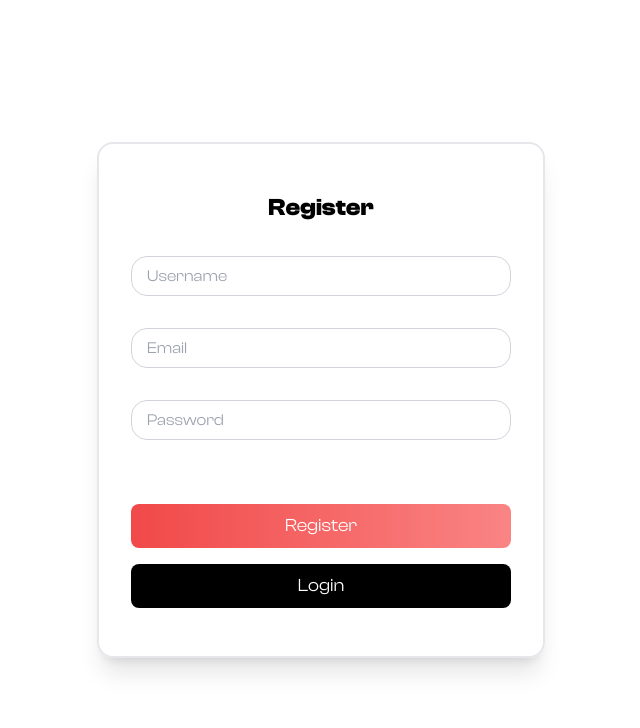
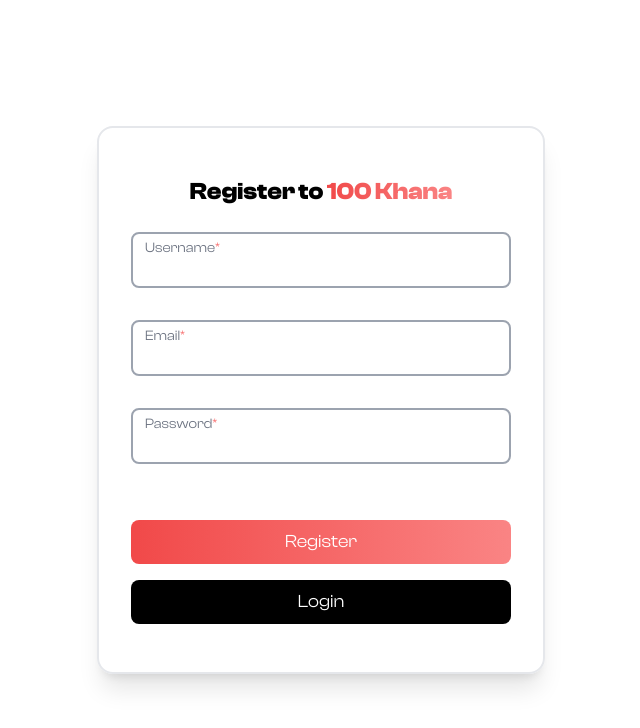
Before and after one commit to hematw/100-Khana, a React (Vite) app in the folder client/: page /register in a window 1280 px wide. Shown: the top 728 px of the page, without its empty margins (319-959 px from the left). Built offline with nearby package versions, Linux system fonts and the light colour scheme; no server answers.

Commit message:
Input and Button components used

```diff
--- a/client/src/App.css
+++ b/client/src/App.css
@@ -33,3 +33,22 @@
     var(--second)
   ); /* W3C, IE 10+/ Edge, Firefox 16+, Chrome 26+, Opera 12+, Safari 7+ */
 }
+
+.text-gradient {
+  background: var(--first); /* fallback for old browsers */
+  background: -webkit-linear-gradient(
+    to right,
+    var(--first),
+    var(--second)
+  ); /* Chrome 10-25, Safari 5.1-6 */
+  background: linear-gradient(
+    to right,
+    var(--first),
+    var(--second)
+  ); /* W3C, IE 10+/ Edge, Firefox 16+, Chrome 26+, Opera 12+, Safari 7+ */
+  @apply bg-clip-text text-transparent;
+}
+
+.error {
+  @apply text-red-500 text-xs ml-2 mt-1;
+}
--- a/client/src/components/Input.tsx
+++ b/client/src/components/Input.tsx
@@ -1,14 +1,14 @@
-// Input.tsx
 import React from "react";
-import { UseFormRegister, FieldValues, FieldError } from "react-hook-form";
+import { UseFormRegister, FieldError } from "react-hook-form";
 
 interface InputProps {
-  register: UseFormRegister<FieldValues>;
+  register: UseFormRegister<any>;
   name: string;
   label: string;
   type?: string;
   validation?: any;
   error?: FieldError;
+  className?: string;
 }
 
 const Input: React.FC<InputProps> = ({
@@ -18,13 +18,14 @@
   type = "text",
   validation,
   error,
+  className = "",
 }) => {
   return (
-    <div className="flex flex-col mb-4">
+    <div className={`flex flex-col my-2  ${className}`}>
       <label className="block w-full border-2 border-gray-400 focus-within:ring-1 ring-black rounded-lg duration-200 py-1 px-3">
         <div className="text-gray-500 text-sm">
-        <span>{label}</span>
-        {validation?.required && <span className="text-red-400">*</span>}
+          <span>{label}</span>
+          {validation?.required && <span className="text-red-400">*</span>}
         </div>
         <div>
           <input
@@ -34,17 +35,9 @@
           />
         </div>
       </label>
-
-      {/* <label className="text-gray-500 text-sm">
-        {label}
-        {validation?.required && <span className="text-red-400">*</span>}
-      </label>
-      <input
-        type={type}
-        {...register(name, validation)}
-        className="border-2 border-gray-400 rounded-lg py-1 px-3 focus:outline-none bg-transparent"
-      /> */}
-      {error && <p className="text-red-400 text-sm">{error.message}</p>}
+      {error instanceof Object && (
+        <p className="error">{error.message}</p>
+      )}
     </div>
   );
 };
--- a/client/src/pages/Login.tsx
+++ b/client/src/pages/Login.tsx
@@ -4,6 +4,7 @@
 import axiosInstance from "../axios";
 import Button from "../components/Button";
 import { AxiosError } from "axios";
+import Input from "../components/Input";
 
 interface ILoginForm {
   email: string;
@@ -14,13 +15,13 @@
   const navigate = useNavigate();
   const [loginError, setLoginError] = useState("");
   const {
-    watch,
     register,
     handleSubmit,
     formState: { errors },
   } = useForm<ILoginForm>();
 
   const onSubmit: SubmitHandler<ILoginForm> = async (values) => {
+    console.log(values);
     try {
       const { data } = await axiosInstance.post("/auth/login", values, {
         headers: {
@@ -47,57 +48,43 @@
   return (
     <section className="h-screen flex justify-center items-center">
       <div className="max-w-md w-[32rem] border-2 px-8 py-12 rounded-2xl shadow-xl">
-        <h1 className="text-center text-2xl font-bold">Login</h1>
+        <h1 className="text-center text-2xl font-bold">Login to <span className="text-gradient">100 Khana</span></h1>
         <form onSubmit={handleSubmit(onSubmit)}>
-          <div className="flex flex-col mt-8 relative">
-            <input
-              type="text"
-              {...register("email", {
+          <div className="flex flex-col mt-4 relative">
+            <Input
+              name="email"
+              label="Email"
+              register={register}
+              error={errors.email}
+              validation={{
                 required: "Email field is empty!",
                 pattern: {
                   value: /^[^\s@]+@[^\s@]+\.[^\s@]+$/,
                   message: "Provide a valid email!",
                 },
-              })}
-              className="focus:ring-2 ring-red-400 border border-gray-300 rounded-2xl z-50 bg-transparent h-10 outline-none duration-150 indent-4 peer"
+              }}
             />
-            <label
-              htmlFor="email"
-              className={`absolute  left-4 text-gray-400 peer-focus:-top-7 duration-150 ${
-                watch("email") ? "-top-7" : "top-2"
-              }`}
-            >
-              Email
-            </label>
-            <p className="text-red-500 text-xs ml-2 mt-1">
-              {errors.email ? errors.email.message : loginError && loginError}
-            </p>
+            {!errors.email && loginError && (
+              <p className="error">{loginError}</p>
+            )}
           </div>
 
-          <div className="flex flex-col mt-8 relative">
-            <input
-              type="password"
-              {...register("password", {
+          <div className="flex flex-col mt-4 relative">
+            <Input
+              name="password"
+              label="Password"
+              register={register}
+              error={errors.password} // Only pass FieldError
+              validation={{
                 required: "Password field is empty!",
-              })}
-              className="focus:ring-2 ring-red-400 border border-gray-300 rounded-2xl z-50 bg-transparent h-10 outline-none duration-150 indent-4 peer"
+              }}
             />
-            <label
-              htmlFor="password"
-              className={`absolute  left-4 text-gray-400 peer-focus:-top-7 duration-150 ${
-                watch("password") ? "-top-7" : "top-2"
-              }`}
-            >
-              Password
-            </label>
-            <p className="text-red-500 text-xs ml-2 mt-1">
-              {errors.password
-                ? errors.password.message
-                : loginError && loginError}
-            </p>
+            {!errors.password && loginError && (
+              <p className="error">{loginError}</p>
+            )}
           </div>
 
-          <div className="flex flex-col mt-12 ">
+          <div className="flex flex-col mt-8">
             <Button type="gradient">Login</Button>
             <Button type="dark" onClick={() => navigate("/register")}>
               Register
--- a/client/src/pages/Profile.tsx
+++ b/client/src/pages/Profile.tsx
@@ -113,59 +113,42 @@
                       <p className="text-sm mt-4">
                         Make sure this matches the name on your government ID.
                       </p>
-                      <div className="flex flex-col md:flex-row gap-2 mt-2">
-                        <label className="block w-full border-2 border-gray-400 focus-within:ring-1 ring-black rounded-lg duration-200 py-1 px-3">
-                          <div className="text-gray-500 text-sm">
-                            First name
-                            <span className="text-red-400">*</span>
-                          </div>
-                          <div>
-                            <input
-                              type="text"
-                              {...register("firstName", {
+                      <div className="flex flex-col md:flex-row gap-2">
+                        <Input
+                          className="w-1/2"
+                          name="firstName"
+                          label="First Name"
+                          error={errors.firstName}
+                          register={register}
+                          validation={{
                             required: {
                               value: true,
                               message: "First name can NOT be empty",
                             },
                             pattern: {
                               value: /^[A-Z]+$/i,
-                                  message:
-                                    "Name can NOT have symbols and numbers",
+                              message: "Name can NOT have symbols and numbers",
                             },
-                              })}
-                              className="w-full focus:outline-none bg-transparent"
+                          }}
                         />
-                          </div>
-                        </label>
-                        <label className="block w-full border-2 border-gray-400 focus-within:ring-1 ring-black rounded-lg duration-200 py-1 px-3">
-                          <div className="text-gray-500 text-sm">
-                            Last name
-                            <span className="text-red-400">*</span>
-                          </div>
-                          <div>
-                            <input
-                              type="text"
-                              {...register("lastName", {
+                        <Input
+                          className="flex-1"
+                          name="lastName"
+                          label="Last Name"
+                          error={errors.lastName}
+                          register={register}
+                          validation={{
                             required: {
                               value: true,
                               message: "Last name can NOT be empty",
                             },
                             pattern: {
                               value: /^[A-Z]+$/i,
-                                  message:
-                                    "Name can NOT have symbols and numbers",
+                              message: "Name can NOT have symbols and numbers",
                             },
-                              })}
-                              className="focus:outline-none bg-transparent"
+                          }}
                         />
                       </div>
-                        </label>
-                      </div>
-                      {errors.firstName && (
-                        <span className="text-sm text-red-400">
-                          {errors.firstName.message}
-                        </span>
-                      )}
                     </li>
 
                     <li className="border-b border-gray-300 py-6">
@@ -173,16 +156,12 @@
                       <p className="text-sm mt-4">
                         Use an address you’ll always have access to.
                       </p>
-                      <div className="flex gap-2 mt-2">
-                        <label className="block w-full border-2 border-gray-400 focus-within:ring-1 ring-black rounded-lg duration-200 py-1 px-3">
-                          <div className="text-gray-500 text-sm">
-                            Email address
-                            <span className="text-red-400">*</span>
-                          </div>
-                          <div>
-                            <input
-                              type="text"
-                              {...register("email", {
+                      <Input
+                        name="email"
+                        label="Email address"
+                        error={errors.email}
+                        register={register}
+                        validation={{
                           required: {
                             value: true,
                             message: "Email name can NOT be empty",
@@ -191,17 +170,8 @@
                             value: /^[^\s@]+@[^\s@]+\.[^\s@]+$/,
                             message: "Provide a valid email!",
                           },
-                              })}
-                              className="w-full focus:outline-none bg-transparent"
+                        }}
                       />
-                          </div>
-                        </label>
-                      </div>
-                      {errors.email && (
-                        <span className="text-sm text-red-400">
-                          {errors.email.message}
-                        </span>
-                      )}
                     </li>
 
                     <li className="border-b border-gray-300 py-6">
@@ -211,62 +181,36 @@
                         get in touch &#x29;. You can add other numbers and
                         choose how they’re used..
                       </p>
-                      <div className="flex gap-2 mt-2">
-                        <label className="block w-full border-2 border-gray-400 focus-within:ring-1 ring-black rounded-lg duration-200 py-1 px-3">
-                          <div className="text-gray-500 text-sm">
-                            Phone number
-                          </div>
-                          <div>
-                            <input
-                              type="text"
-                              {...register("phone", {
+                      <Input
+                        name="phone"
+                        label="Phone number"
+                        error={errors.phone}
+                        register={register}
+                        validation={{
                           pattern: {
                             value: /^\+93(78|73|79|77|72|74|70)\d{7}$/,
                             message: "Provide a valid phone number!",
                           },
-                              })}
-                              className="w-full focus:outline-none bg-transparent"
+                        }}
                       />
-                          </div>
-                        </label>
-                      </div>
-                      {errors.phone && (
-                        <span className="text-sm text-red-400">
-                          {errors.phone.message}
-                        </span>
-                      )}
                     </li>
                     <li className="border-b border-gray-300 py-6">
                       <p className="font-medium">Government ID number</p>
                       <p className="text-sm mt-4">
                         Make sure this matches the number on your government ID.
                       </p>
-                      <div className="flex gap-2 mt-2">
-                        <label className="block w-full border-2 border-gray-400 focus-within:ring-1 ring-black rounded-lg duration-200 py-1 px-3">
-                          <div className="text-gray-500 text-sm">
-                            Government ID number
-                            <span className="text-red-400">*</span>
-                          </div>
-                          <div>
-                            <input
-                              type="number"
-                              {...register("govId", {
+                      <Input
+                        name="govId"
+                        label="Government ID number"
+                        error={errors.govId}
+                        register={register}
+                        validation={{
                           required: {
                             value: true,
-                                  message:
-                                    "Government ID number can NOT be empty",
+                            message: "Government ID number can NOT be empty",
                           },
-                              })}
-                              className="w-full focus:outline-none bg-transparent"
+                        }}
                       />
-                          </div>
-                        </label>
-                      </div>
-                      {errors.govId && (
-                        <span className="text-sm text-red-400">
-                          {errors.govId.message}
-                        </span>
-                      )}
                     </li>
                   </ul>
                   <div className="flex item-center gap-2">
--- a/client/src/pages/Register.tsx
+++ b/client/src/pages/Register.tsx
@@ -4,6 +4,7 @@
 import axiosInstance from "../axios";
 import { AxiosError } from "axios";
 import Button from "../components/Button";
+import Input from "../components/Input";
 
 interface RegisterFormData {
   username: string;
@@ -24,7 +25,6 @@
   });
 
   const {
-    watch,
     register,
     handleSubmit,
     formState: { errors },
@@ -59,90 +59,55 @@
   return (
     <section className="h-screen flex justify-center items-center">
       <div className="max-w-md w-[32rem] border-2 px-8 py-12 rounded-2xl shadow-xl">
-        <h1 className="text-center text-2xl font-bold">Register</h1>
+        <h1 className="text-center text-2xl font-bold">Register to <span className="text-gradient">100 Khana</span></h1>
         <form onSubmit={handleSubmit(onSubmit)}>
-          <div className="flex flex-col mt-8 relative">
-            <input
-              type="text"
-              {...register("username", { required: "Username is required!" })}
-              className="focus:ring-2 ring-red-400 border border-gray-300 rounded-2xl z-50 bg-transparent h-10 outline-none duration-150 indent-4 peer"
+          <div className="flex flex-col relative mt-4">
+            <Input
+              name="username"
+              label="Username"
+              register={register}
+              validation={{ required: "Username is required!" }}
+              error={errors.username}
             />
-            <label
-              htmlFor="email"
-              className={`absolute  left-4 text-gray-400 peer-focus:-top-7 duration-150 ${
-                watch("username") ? "-top-7" : "top-2"
-              }`}
-            >
-              Username
-            </label>
-            {errors.username ? (
-              <p className="text-red-500 text-xs ml-2 mt-1">
-                <span>{errors.username.message}</span>
+            {!errors.username && serverError.duplicateField === "username" && (
+              <p className="error">
+                <span>{serverError.message}</span>
               </p>
-            ) : (
-              serverError.duplicateField === "username" && (
-                <p className="text-red-500 text-xs ml-2 mt-1">
-                  <span>{serverError.message}</span>
-                </p>
-              )
             )}
           </div>
 
-          <div className="flex flex-col mt-8 relative">
-            <input
-              type="text"
-              {...register("email", {
+          <div className="flex flex-col relative mt-4">
+            <Input
+              name="email"
+              label="Email"
+              register={register}
+              error={errors.email}
+              validation={{
                 required: "Email is required!",
                 pattern: {
                   value: /^[^\s@]+@[^\s@]+\.[^\s@]+$/,
                   message: "Provide a valid email!",
                 },
-              })}
-              className="focus:ring-2 ring-red-400 border border-gray-300 rounded-2xl z-50 bg-transparent h-10 outline-none duration-150 indent-4 peer"
+              }}
             />
-            <label
-              htmlFor="email"
-              className={`absolute  left-4 text-gray-400 peer-focus:-top-7 duration-150 ${
-                watch("email") ? "-top-7" : "top-2"
-              }`}
-            >
-              Email
-            </label>
-            {errors.email ? (
-              <p className="text-red-500 text-xs ml-2 mt-1">
-                <span>{errors.email.message}</span>
-              </p>
-            ) : (
-              serverError.duplicateField === "email" && (
-                <p className="text-red-500 text-xs ml-2 mt-1">
-                  <span>{serverError.message}</span>
-                </p>
-              )
-            )}
-          </div>
-
-          <div className="flex flex-col mt-8 relative">
-            <input
-              type="text"
-              {...register("password", { required: "Password is required!" })}
-              className="focus:ring-2 ring-red-400 border border-gray-300 rounded-2xl z-50 bg-transparent h-10 outline-none duration-150 indent-4 peer"
-            />
-            <label
-              htmlFor="password"
-              className={`absolute  left-4 text-gray-400 peer-focus:-top-7 duration-150 ${
-                watch("password") ? "-top-7" : "top-2"
-              }`}
-            >
-              Password
-            </label>
-            {errors.password && (
-              <p className="text-red-500 text-xs ml-2 mt-1">
-                <span>{errors.password.message}</span>
+            {!errors.email && serverError.duplicateField === "email" && (
+              <p className="error">
+                <span>{serverError.message}</span>
               </p>
             )}
           </div>
 
-          <div className="flex flex-col mt-12 ">
+          <div className="flex flex-col relative mt-4">
+            <Input
+              name="password"
+              label="Password"
+              register={register}
+              error={errors.password}
+              validation={{ required: "Password is required!" }}
+            />
+          </div>
+
+          <div className="flex flex-col mt-8">
             <Button type="gradient">Register</Button>
             <Button type="dark" onClick={() => navigate("/login")}>
               Login
```
Lines whose indentation alone changed are shown as unchanged.
